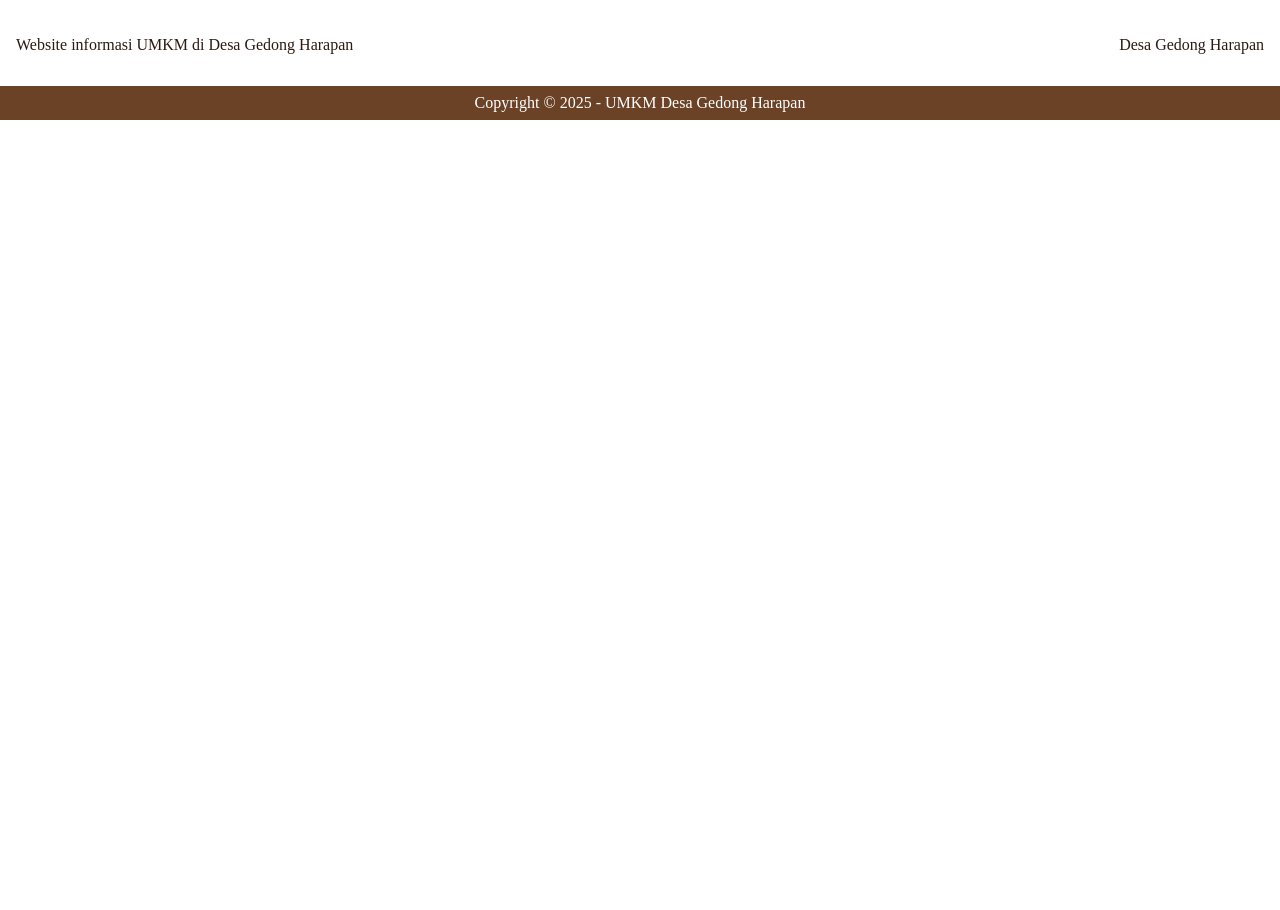
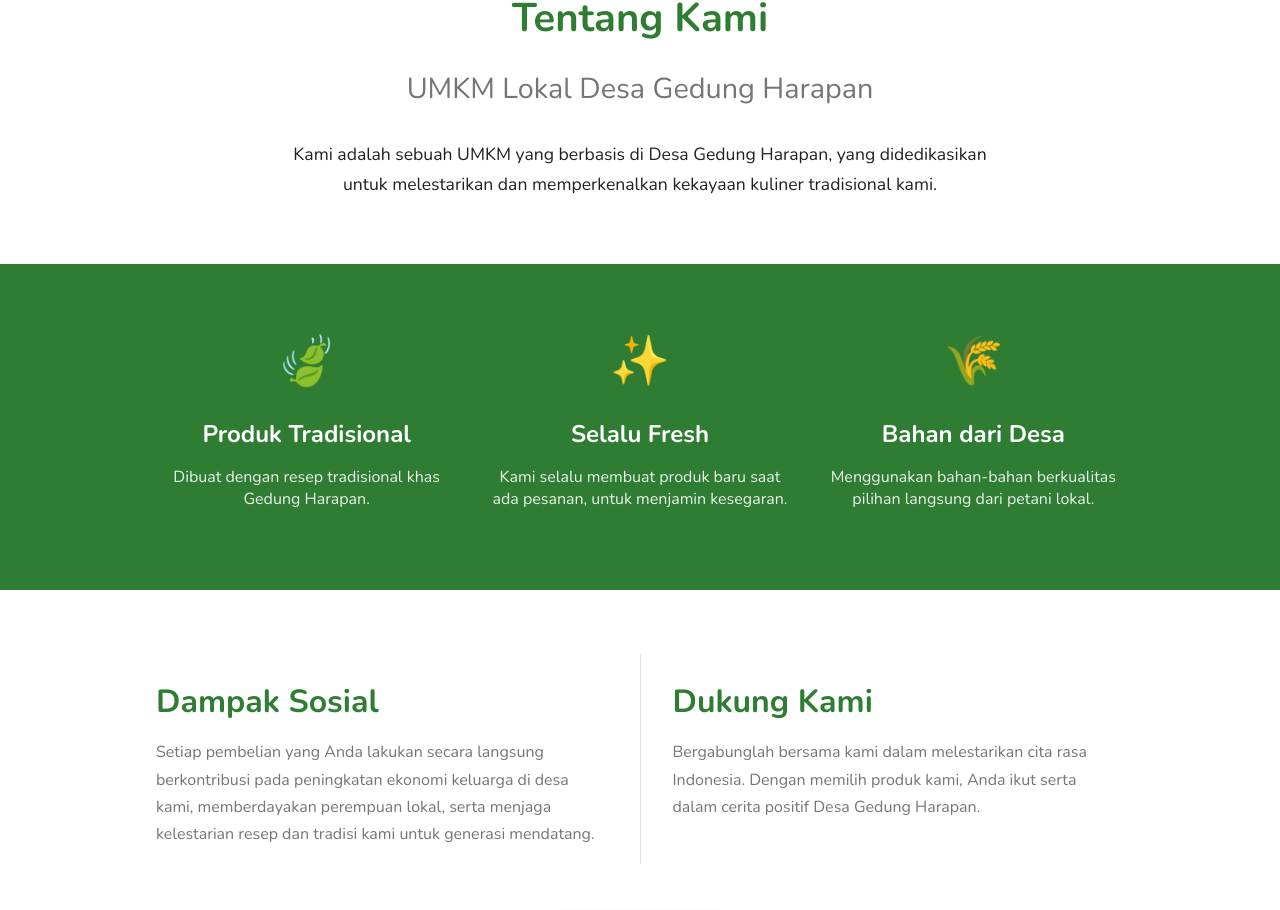
Before and after one commit to syuhendar729/tubes-kapsel-gdharapan, a React (Vite) app: page /aboutus in a window 1280 px wide. Shown: the part 152-1062 px from the top of the page. Before the commit the page ends 800 px from the top, so only its background shows below. Built offline with nearby package versions, Linux system fonts and the light colour scheme.

Commit message:
Membuat page tentang kami

```diff
--- /dev/null
+++ b/src/pages/AboutUs.css
@@ -0,0 +1,192 @@
+/* Import Font dari Google Fonts */
+@import url('https://fonts.googleapis.com/css2?family=Nunito:wght@400;600;700&display=swap');
+
+/* --- Variabel Warna & Tema --- */
+:root {
+  --primary-green: #2E7D32; /* Hijau utama dari contoh */
+  --light-green: #4CAF50;   /* Hijau lebih terang untuk hover/aksen */
+  --background-color: #F5F5F5; /* Abu-abu sangat muda untuk latar */
+  --text-color: #212121;     /* Teks gelap */
+  --text-light: #757575;     /* Teks secondary */
+  --white-color: #FFFFFF;
+  --font-family: 'Nunito', sans-serif;
+}
+
+body {
+  font-family: var(--font-family);
+  background-color: var(--background-color);
+  color: var(--text-color);
+}
+
+.about-us-container {
+  display: flex;
+  flex-direction: column;
+  align-items: center;
+}
+
+.container {
+  max-width: 1000px;
+  margin: 0 auto;
+  padding: 0 1rem;
+}
+
+/* --- Bagian 1: Siapa Kami --- */
+.who-we-are-section {
+  text-align: center;
+  padding: 4rem 1rem;
+  background-color: var(--white-color);
+  width: 100%;
+}
+
+.who-we-are-section h1 {
+  font-size: 2.5rem;
+  font-weight: 700;
+  color: var(--primary-green);
+  margin-bottom: 0.5rem;
+}
+
+.who-we-are-section h2 {
+  font-size: 1.8rem;
+  font-weight: 400;
+  color: var(--text-light);
+  margin-bottom: 2rem;
+}
+
+.who-we-are-section p {
+  max-width: 700px;
+  margin: 0 auto;
+  font-size: 1.1rem;
+  line-height: 1.7;
+  color: var(--text-color);
+}
+
+/* --- Bagian 2: Keunggulan (Kotak Hijau) --- */
+.excellence-section {
+  background-color: var(--primary-green);
+  color: var(--white-color);
+  width: 100%;
+  padding: 4rem 1rem;
+}
+
+.excellence-grid {
+  display: grid;
+  grid-template-columns: repeat(auto-fit, minmax(250px, 1fr));
+  gap: 2rem;
+}
+
+.excellence-item {
+  text-align: center;
+}
+
+.excellence-item .icon {
+  font-size: 3rem;
+  margin-bottom: 1rem;
+}
+
+.excellence-item h3 {
+  font-size: 1.5rem;
+  font-weight: 700;
+  margin-bottom: 0.5rem;
+}
+
+.excellence-item p {
+  font-size: 1rem;
+  opacity: 0.9;
+}
+
+/* --- Bagian 3: Dampak Sosial dan Ajakan (Diperbarui) --- */
+.impact-and-cta-section {
+  width: 100%;
+  padding: 4rem 1rem;
+  background-color: var(--white-color);
+}
+
+/* Wrapper untuk kolom dan garis pembatas */
+.columns-wrapper {
+  display: flex;
+  justify-content: space-between;
+  align-items: stretch; /* Membuat semua anak memiliki tinggi yang sama */
+  gap: 2rem;
+  text-align: left;
+}
+
+.impact-content, .cta-content {
+  flex: 1; /* Membuat setiap kolom mengambil ruang yang sama */
+}
+
+.impact-content h2, .cta-content h2 {
+  font-size: 2rem;
+  font-weight: 700;
+  color: var(--primary-green);
+  margin-bottom: 1rem;
+}
+
+.impact-content p, .cta-content p {
+  font-size: 1rem;
+  color: var(--text-light);
+  line-height: 1.7;
+}
+
+/* --- Garis Pembatas Vertikal --- */
+.divider {
+  width: 1px;
+  background-color: #e0e0e0; /* Warna abu-abu muda untuk garis */
+  align-self: stretch; /* Membuat garis memanjang sejajar dengan konten */
+}
+
+/* --- Wrapper untuk Tombol --- */
+.cta-button-wrapper {
+  text-align: center;
+  margin-top: 3rem; /* Jarak antara konten dan tombol */
+}
+
+.cta-button {
+  background-color: var(--primary-green);
+  color: var(--white-color);
+  border: none;
+  padding: 1rem 2.5rem;
+  font-size: 1.1rem;
+  font-weight: 600;
+  border-radius: 50px;
+  cursor: pointer;
+  transition: background-color 0.3s ease, transform 0.2s ease;
+  box-shadow: 0 4px 10px rgba(46, 125, 50, 0.3);
+}
+
+.cta-button:hover {
+  background-color: var(--light-green);
+  transform: translateY(-2px);
+  box-shadow: 0 6px 12px rgba(46, 125, 50, 0.4);
+}
+
+/* --- Responsive Design --- */
+@media (max-width: 768px) {
+  .who-we-are-section h1 {
+    font-size: 2rem;
+  }
+
+  .who-we-are-section h2 {
+    font-size: 1.5rem;
+  }
+
+  /* Pada layar mobile, ubah tata letak kolom menjadi vertikal */
+  .columns-wrapper {
+    flex-direction: column;
+    align-items: center;
+    text-align: center;
+  }
+
+  /* Sembunyikan garis pembatas di layar mobile */
+  .divider {
+    display: none;
+  }
+
+  /* Beri jarak antar elemen saat vertikal */
+  .impact-content, .cta-content {
+    width: 100%;
+  }
+
+  .cta-content {
+    margin-top: 2rem;
+  }
+}
--- a/src/pages/AboutUs.jsx
+++ b/src/pages/AboutUs.jsx
@@ -1,8 +1,75 @@
-export default function AboutUs() {
+import React from 'react';
+import './AboutUs.css'; // Impor file CSS yang akan kita buat
+
+// Ganti [Nama Desa] dengan nama desa Anda
+const namaDesa = "Gedung Harapan";
+
+const AboutUs = () => {
   return (
-    <div>
-      <h1>Tentang Kami</h1>
-      <p>Informasi tentang Kapsel GD Harapan.</p>
-    </div>
-  )
-}
+    <main className="about-us-container">
+      {/* Bagian 1: Siapa Kami */}
+      <section className="who-we-are-section">
+        <div className="container">
+          <h1>Tentang Kami</h1>
+          <h2>UMKM Lokal Desa {namaDesa}</h2>
+          <p>
+            Kami adalah sebuah UMKM yang berbasis di Desa {namaDesa}, yang didedikasikan untuk melestarikan dan memperkenalkan kekayaan kuliner tradisional kami.
+          </p>
+        </div>
+      </section>
+
+      {/* Bagian 2: Keunggulan Produk (Kotak Hijau) */}
+      <section className="excellence-section">
+        <div className="container">
+          <div className="excellence-grid">
+            <div className="excellence-item">
+              <div className="icon">🍃</div>
+              <h3>Produk Tradisional</h3>
+              <p>Dibuat dengan resep tradisional khas {namaDesa}.</p>
+            </div>
+            <div className="excellence-item">
+              <div className="icon">✨</div>
+              <h3>Selalu Fresh</h3>
+              <p>Kami selalu membuat produk baru saat ada pesanan, untuk menjamin kesegaran.</p>
+            </div>
+            <div className="excellence-item">
+              <div className="icon">🌾</div>
+              <h3>Bahan dari Desa</h3>
+              <p>Menggunakan bahan-bahan berkualitas pilihan langsung dari petani lokal.</p>
+            </div>
+          </div>
+        </div>
+      </section>
+
+      {/* Bagian 3: Dampak Sosial dan Ajakan (Diperbarui) */}
+      <section className="impact-and-cta-section">
+        <div className="container">
+          <div className="columns-wrapper">
+            <div className="impact-content">
+              <h2>Dampak Sosial</h2>
+              <p>
+                Setiap pembelian yang Anda lakukan secara langsung berkontribusi pada peningkatan ekonomi keluarga di desa kami, memberdayakan perempuan lokal, serta menjaga kelestarian resep dan tradisi kami untuk generasi mendatang.
+              </p>
+            </div>
+
+            <div className="divider"></div> {/* Garis Pembatas Vertikal */}
+
+            <div className="cta-content">
+              <h2>Dukung Kami</h2>
+              <p>
+                Bergabunglah bersama kami dalam melestarikan cita rasa Indonesia. Dengan memilih produk kami, Anda ikut serta dalam cerita positif Desa {namaDesa}.
+              </p>
+            </div>
+          </div>
+
+          {/* Tombol Lihat Produk dipindahkan ke sini */}
+          <div className="cta-button-wrapper">
+            <button className="cta-button">Lihat Produk</button>
+          </div>
+        </div>
+      </section>
+    </main>
+  );
+};
+
+export default AboutUs;
```
